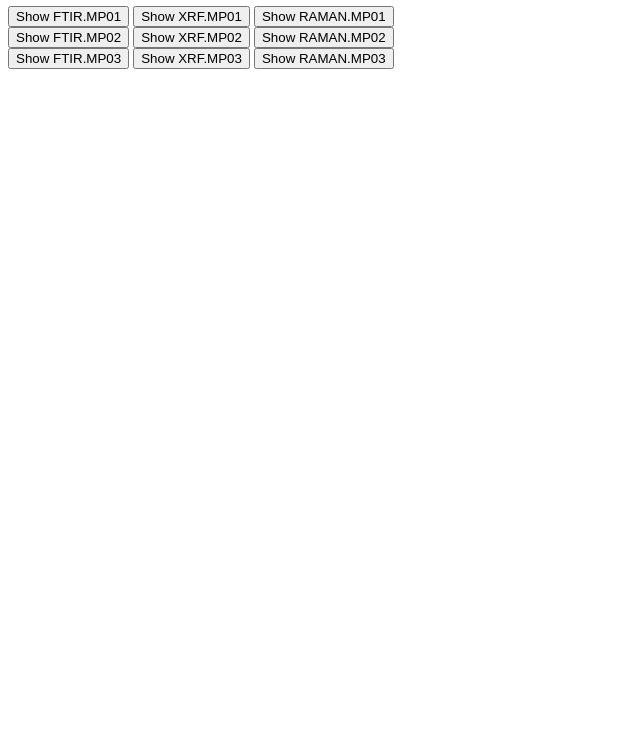
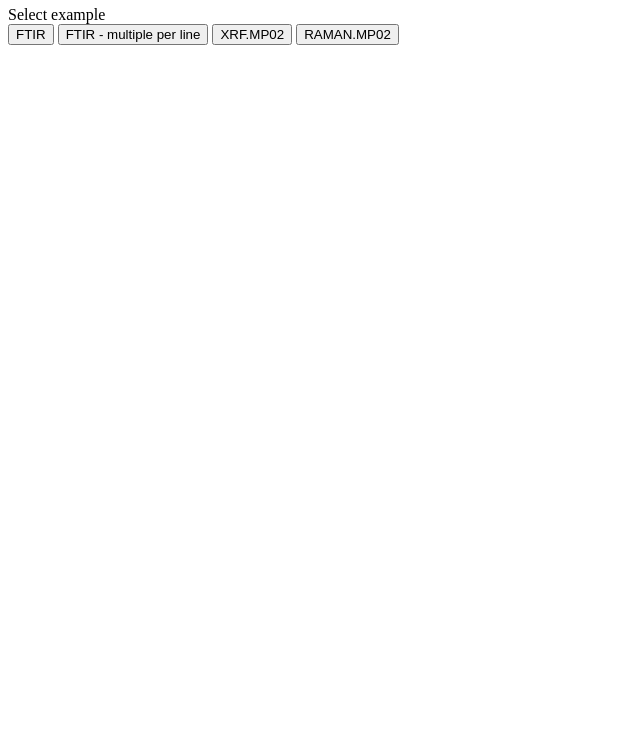
Before and after one commit to ditah-at/M3R-WebDev, a plain HTML site: page spectra-graphs/index.html in a window 1280 px wide. Shown: the part 60-800 px from the top of the page, without its empty margins (0-640 px from the left). Drawn offline with nearby package versions, Linux system fonts and the light colour scheme.

Commit message:
spectra graphs: now compatible with other XYDATA formats..

```diff
--- a/spectra-graphs/index.html
+++ b/spectra-graphs/index.html
@@ -8,19 +8,13 @@
     <body>
         <h1>Spectrum viewer</h1>
         <div>
-            <button type="button" onclick="showSpectrum('http://localhost/ditah/testspectra/FTIR.MP01.jdx', 'graphcontainer')">Show FTIR.MP01</button>
-            <button type="button" onclick="showSpectrum('http://localhost/ditah/testspectra/XRF.MP01.jdx', 'graphcontainer', 'replace')">Show XRF.MP01</button>
-            <button type="button" onclick="showSpectrum('http://localhost/ditah/testspectra/RAMAN.MP01.jdx', 'graphcontainer')">Show RAMAN.MP01</button>
+            Select example
         </div>
         <div>
-            <button type="button" onclick="showSpectrum('http://localhost/ditah/testspectra/FTIR.MP02.jdx', 'graphcontainer')">Show FTIR.MP02</button>
-            <button type="button" onclick="showSpectrum('http://localhost/ditah/testspectra/XRF.MP02.jdx', 'graphcontainer', 'replace')">Show XRF.MP02</button>
-            <button type="button" onclick="showSpectrum('http://localhost/ditah/testspectra/RAMAN.MP02.jdx', 'graphcontainer')">Show RAMAN.MP02</button>
-        </div>
-        <div>
-            <button type="button" onclick="showSpectrum('http://localhost/ditah/testspectra/FTIR.MP03.jdx', 'graphcontainer')">Show FTIR.MP03</button>
-            <button type="button" onclick="showSpectrum('http://localhost/ditah/testspectra/XRF.MP03.jdx', 'graphcontainer', 'replace')">Show XRF.MP03</button>
-            <button type="button" onclick="showSpectrum('http://localhost/ditah/testspectra/RAMAN.MP03.jdx', 'graphcontainer')">Show RAMAN.MP03</button>
+            <button type="button" onclick="showSpectrum('http://localhost/m3r/examplespectra/FTIR.MP2.jdx', 'graphcontainer')">FTIR</button>
+            <button type="button" onclick="showSpectrum('http://localhost/m3r/examplespectra/Slav_8_1v_MP2_schwarz.1.dx', 'graphcontainer')">FTIR - multiple per line</button>
+            <button type="button" onclick="showSpectrum('http://localhost/m3r/examplespectra/XRF.MP2.jdx', 'graphcontainer', 'replace')">XRF.MP02</button>
+            <button type="button" onclick="showSpectrum('http://localhost/m3r/examplespectra/RAMAN.MP2.jdx', 'graphcontainer')">RAMAN.MP02</button>
         </div>
         <div id="graphcontainer"></div>
     </body>
--- a/spectra-graphs/spectra-graph.js
+++ b/spectra-graphs/spectra-graph.js
@@ -144,43 +144,62 @@ function showSpectrum(jcampUrl, targetElementId, insertionMode='replace', width=
     // parse jcamp file
     var jcampLines = d.split(/\r\n|\n/);
     var datatype = '';
-    var isXRF = false;
     var spectralData = [];
     var xunits = '';
     var yunits = '';
     var deltax = 0;
-    // first pass: get metadata
-    jcampLines.some((line) => {
-      var elems = line.split(/= /);
+    var xfactor = 1.0;
+    var yfactor = 1.0;
+    var startData = false;
+
+    jcampLines.forEach((line) => {
+      if (!startData){      // get metadata
+        var elems = line.split(/=\s*/);
         if (elems.length >= 2){
-        if (elems[0] == '##XUNITS')
+          switch(elems[0]){
+            case '##XUNITS':
               xunits = elems[1];
-        else if (elems[0] == '##YUNITS')
+              break;
+            case '##YUNITS':
               yunits = elems[1];
-        else if (elems[0] == '##DELTAX')
-          deltax = Number(elems[1]);
-        else if (elems[0] == '##DATA TYPE')
+              break;
+            case '##DELTAX':
+              deltax = elems[1];
+              break;
+            case '##DATA TYPE':
               datatype = elems[1];
+              break;
+            case '##XFACTOR':
+              xfactor = elems[1];
+              break;
+            case '##YFACTOR':
+              yfactor = elems[1];
+              break;
+            case '##XYDATA':
+              startData = true;
           }
-      return xunits != '' && yunits != '' && deltax !=0 && datatype!='';  //if we have read these values, we are done.
-    });
-    // for xrf spectra, we want to show elemental lines, which requires some extra computations
-    var isXRF = datatype.toUpperCase().includes('XRF');
-
-    // second pass: get data (needs some of the metadata)
-    jcampLines.forEach((line) => {
-      var elems = line.split(/ (.+)/);
+        }
+      } else {          // now read data
+        var elems = line.split(/[\s\t\+]+/);
         if (elems.length >= 2){
-        if (!isNaN(elems[0]) && !isNaN(elems[1])){
+          var x0 = Number(elems[0])
+          for(let i=1; i<elems.length; i++){
+            var x = x0 + (i-1) * deltax;
+            var y = Number(elems[i])
+            if (!isNaN(x) && !isNaN(y)){
               var point = {};
-          point[xunits] = Number(elems[0]);
-          point[yunits] = Number(elems[1]);
+              point[xunits] = x*xfactor;
+              point[yunits] = y*yfactor;
               spectralData.push(point);
+            }
+          }
         }
       }
     });
 
 
+    // for xrf spectra, we want to show elemental lines, which requires some extra computations
+    var isXRF = datatype.toUpperCase().includes('XRF');
     if (isXRF){
       // cut off uninteresting part
       var i_cut = 0;
```
Lines whose indentation alone changed are shown as unchanged.
